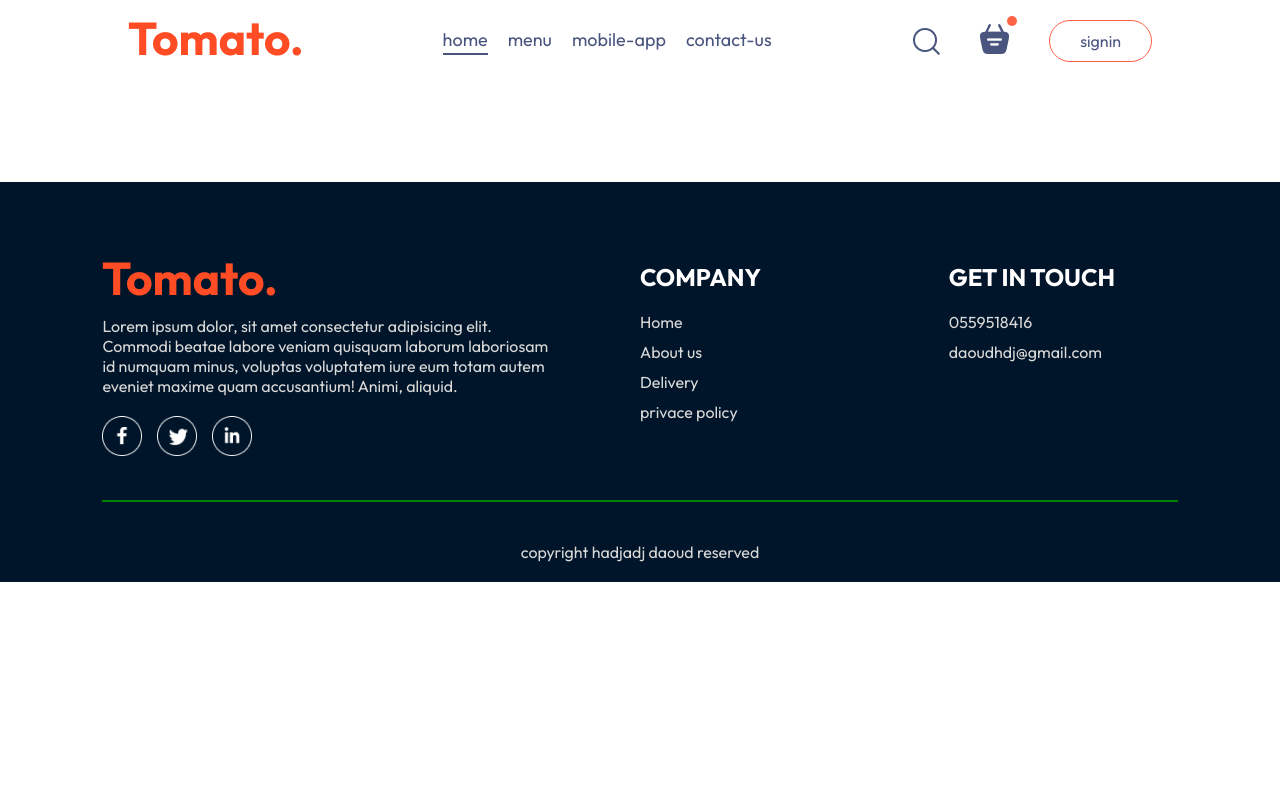
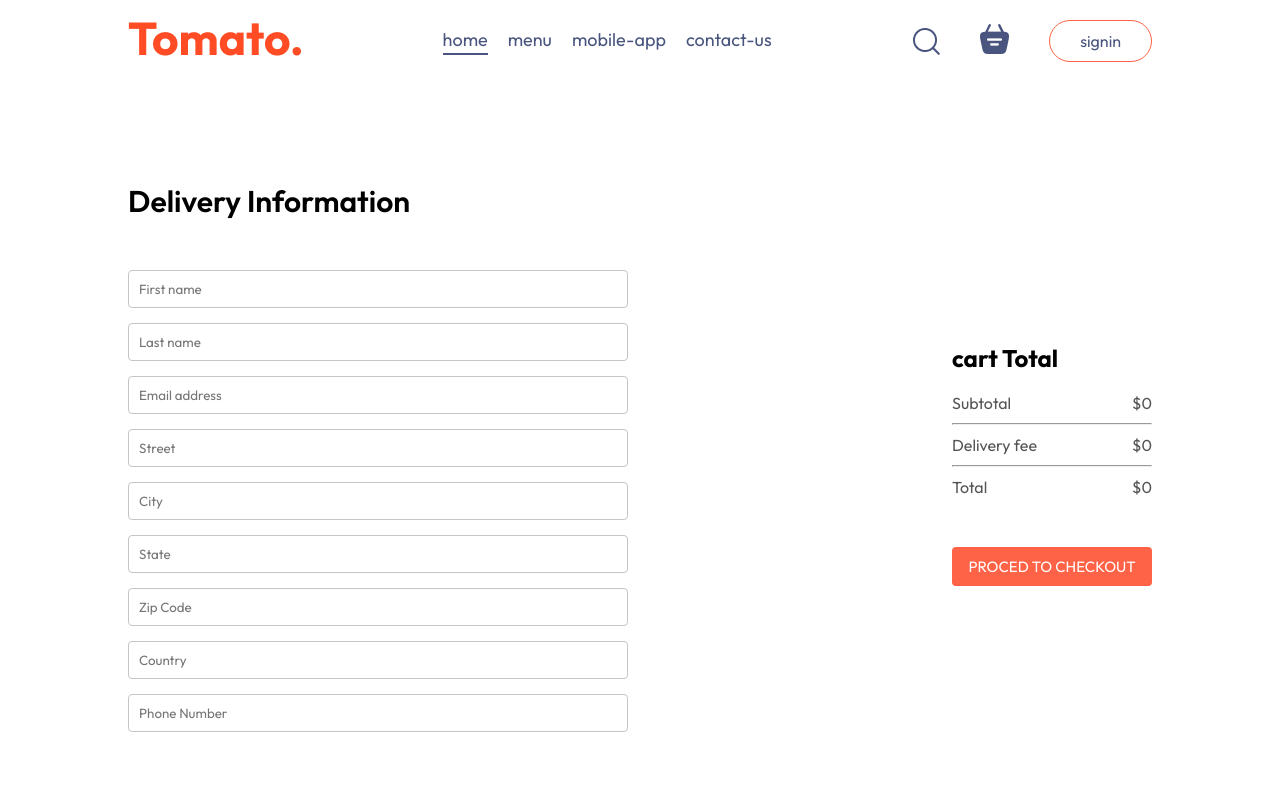
Before and after one commit to HADJADJDAOUD/undre_dev, a React (Vite) app in the folder frontend/: page /order in a window 1280 px wide. Shown: the top 800 px of the page. Built offline with nearby package versions, Linux system fonts and the light colour scheme.

Commit message:
completed frontend

```diff
--- a/frontend/src/App.jsx
+++ b/frontend/src/App.jsx
@@ -19,7 +19,7 @@
         <Routes>
           <Route path="/" element={<Home />} />
           <Route path="/cart" element={<Cart />} />
-          <Route path="/placeorder" element={<PlcaeOrder />} />
+          <Route path="/order" element={<PlcaeOrder />} />
 
         </Routes>
       </div>
--- a/frontend/src/components/FoodItem/FoodItem.jsx
+++ b/frontend/src/components/FoodItem/FoodItem.jsx
@@ -4,7 +4,8 @@
 import { useContext } from "react";
 import { StoreContext } from "../StoreContext";
 const FoodItem = ({ id, name, price, description, image }) => {
-  const { cartItems, addTocart, removeFromcart } = useContext(StoreContext);
+  console.log('this is id',id)
+  const { cartItems, addTocart, removeFromCart } = useContext(StoreContext);
   return (
     <div className="food-item">
       <div className="food-item-image-container">
@@ -18,7 +19,7 @@
         ) : (
           <div className="food-item-counter">
             <img
-              onClick={() => removeFromcart(id)}
+              onClick={() => removeFromCart(id)}
               src={assets.remove_icon_red}
               alt=""
             />
--- a/frontend/src/components/Navbar/Navbar.jsx
+++ b/frontend/src/components/Navbar/Navbar.jsx
@@ -1,31 +1,59 @@
-import React from 'react'
-import './Navbar.css'
-import { useState } from 'react'
-import {assets} from '../../assets/assets'
-import { Link } from 'react-router-dom'
-const Navbar = ({setShowLogin}) => {
-
-  const [menu,setMenu] = useState("home")
+import React, { useContext } from "react";
+import "./Navbar.css";
+import { useState } from "react";
+import { assets } from "../../assets/assets";
+import { Link } from "react-router-dom";
+import { StoreContext } from "../StoreContext";
+const Navbar = ({ setShowLogin }) => {
+  const { getTotalCartAmount } = useContext(StoreContext);
+  console.log("this is cart amount", getTotalCartAmount());
+  const [menu, setMenu] = useState("home");
   return (
-    <div className='navbar'>
-      <Link to='/' ><img src={assets.logo} alt="" /></Link>
+    <div className="navbar">
+      <Link to="/">
+        <img src={assets.logo} alt="" />
+      </Link>
       <ul className="navbar-menu">
-        <Link  onClick={()=>setMenu("home")} className={menu==="home"?"active":""} >home</Link>
-        <a href='#explore-menu' onClick={()=>setMenu("menu")} className={menu==="menu"?"active":""} >menu</a>
-        <a href='#app-download' onClick={()=>setMenu("mobile-app")} className={menu==="mobile-app"?"active":""} >mobile-app</a>
-        <a href='#footer' onClick={()=>setMenu("contact-us")} className={menu==="contact-us"?"active":""} >contact-us</a>
+        <Link
+          onClick={() => setMenu("home")}
+          className={menu === "home" ? "active" : ""}
+        >
+          home
+        </Link>
+        <a
+          href="#explore-menu"
+          onClick={() => setMenu("menu")}
+          className={menu === "menu" ? "active" : ""}
+        >
+          menu
+        </a>
+        <a
+          href="#app-download"
+          onClick={() => setMenu("mobile-app")}
+          className={menu === "mobile-app" ? "active" : ""}
+        >
+          mobile-app
+        </a>
+        <a
+          href="#footer"
+          onClick={() => setMenu("contact-us")}
+          className={menu === "contact-us" ? "active" : ""}
+        >
+          contact-us
+        </a>
       </ul>
       <div className="navbar-right">
         <img src={assets.search_icon} alt="" />
         <div className="navbar-search-icon">
-          <Link to='/cart' ><img   src={assets.basket_icon} alt="" /></Link>
-          <div className="dot"></div>
-
+          <Link to="/cart">
+            <img src={assets.basket_icon} alt="" />
+          </Link>
+          <div className={getTotalCartAmount()==0 ? "" : "dot"}></div>
         </div>
-        <button onClick={()=>setShowLogin(true)}>signin</button>
+        <button onClick={() => setShowLogin(true)}>signin</button>
       </div>
     </div>
-  )
-}
+  );
+};
 
-export default Navbar
+export default Navbar;
--- a/frontend/src/components/StoreContext.jsx
+++ b/frontend/src/components/StoreContext.jsx
@@ -21,6 +21,18 @@
       return updatedItems;
     });
   };
+  const getTotalCartAmount = () => {
+    let totalAmount=0;
+    for (const item in cartItems) {
+    if(cartItems[item]>0){
+      let itemInfo = food_list.find((product) => product._id === item);
+      totalAmount+=itemInfo.price*cartItems[item];
+    }
+
+    }
+    return totalAmount;
+  }
+
 
   const contextValue = {
     food_list,
@@ -28,6 +40,7 @@
     addTocart,
     removeFromCart,
     setcartItems,
+    getTotalCartAmount,
   };
   useEffect(() => {
     console.log(cartItems);
--- a/frontend/src/pages/Cart/Cart.jsx
+++ b/frontend/src/pages/Cart/Cart.jsx
@@ -2,10 +2,11 @@
 import "./Cart.css";
 
 import { StoreContext } from "../../components/StoreContext";
+import { useNavigate } from "react-router-dom";
 const Cart = () => {
-  const { cartItems, food_list, removeFromCart } = useContext(StoreContext);
-  console.log("this is cart items", cartItems);
-  console.log("this is food list", food_list);
+  const { cartItems, food_list, removeFromCart , getTotalCartAmount } = useContext(StoreContext);
+  const navigate = useNavigate();
+  console.log("this is cart items", getTotalCartAmount());
   return (
     <div className="cart">
       <div className="cart-items">
@@ -45,22 +46,22 @@
           <div>
             <div className="cart-total-details">
               <p>Subtotal</p>
-              <p>{0}</p>
+              <p>${getTotalCartAmount()}</p>
             </div>
             <hr />
             <div className="cart-total-details">
               <p>Delivery fee</p>
-              <p>{2}</p>
+              <p>${getTotalCartAmount()==0?0:2}</p>
 
             </div>
             <hr />
             <div className="cart-total-details">
               <p>Total</p>
-              <p>{0}</p>
+              <p>${getTotalCartAmount()==0?0:getTotalCartAmount()+2}</p>
             </div>
 
           </div>
-          <button>PROCED TO CHECKOUT</button>
+          <button onClick={()=>navigate("/order")} >PROCED TO CHECKOUT</button>
         </div>
         <div className="cart-promo-code">
           <div>
--- a/frontend/src/pages/PlcaeOrder/PlaceOrder.css
+++ b/frontend/src/pages/PlcaeOrder/PlaceOrder.css
@@ -0,0 +1,59 @@
+.place-order{
+    display: flex;
+
+    align-items: center;
+    justify-content: space-between;
+
+    gap: 50px;
+    margin-top: 100px;
+}
+.place-order-left{
+    width: 100%;
+    max-width: max(30%,500px);
+
+}
+.place-order-left .title{
+    font-size: 30px;
+    font-weight: 600;
+    margin-bottom: 50px;
+
+}
+
+.place-order-left input{
+    margin-bottom: 15px;
+    width: 100%;
+    padding: 10px;
+    border:1px solid #c5c5c5;
+    border-radius: 4px;
+    outline-color: tomato;
+}
+.place-order-left .multi-field{
+display: flex;
+gap:10px;
+    max-width: max(40%,500px);
+
+}
+.place-order .cart-total button{
+    margin-top: 30px;
+}
+
+@media screen and (max-width: 768px) {
+    .place-order{
+        flex-direction: column;
+        align-items: center;
+        gap: 0px;
+    }
+    .place-order-left{
+        max-width: 100%;
+    }
+    .place-order-left .title{
+        font-size: 25px;
+    }
+    .place-order-left input{
+        width: 100%;
+    }
+    .place-order-left .multi-field{
+        max-width: 100%;
+    }
+
+}
--- a/frontend/src/pages/PlcaeOrder/PlcaeOrder.jsx
+++ b/frontend/src/pages/PlcaeOrder/PlcaeOrder.jsx
@@ -1,11 +1,56 @@
-import React from 'react'
+import React, { useContext } from "react";
+import { useNavigate } from "react-router-dom";
+import { StoreContext } from "../../components/StoreContext";
+import './PlaceOrder.css'
+const PlcaeOrder = () => {
+  const {getTotalCartAmount} = useContext(StoreContext);
+  const navigate = useNavigate();
+  return (
+    <form className="place-order">
+      <div className="place-order-left">
+        <p className="title">Delivery Information</p>
+        <div className="multi-fields">
+          <input type="text" placeholder="First name" />
+          <input type="text" placeholder="Last name" />
+        </div>
+        <input type="email" placeholder="Email address" />
+        <input type="text" placeholder="Street" />
+        <div className="multi-fields">
+          <input type="text" placeholder="City" />
+          <input type="text" placeholder="State" />
+        </div>
+        <div className="multi-fields">
+          <input type="text" placeholder="Zip Code" />
+          <input type="text" placeholder="Country" />
+        </div>
+        <input type="text" placeholder="Phone Number" />
+      </div>
+      <div className="place-order-right">
+      <div className="cart-total">
+          <h2>cart Total</h2>
+          <div>
+            <div className="cart-total-details">
+              <p>Subtotal</p>
+              <p>${getTotalCartAmount()}</p>
+            </div>
+            <hr />
+            <div className="cart-total-details">
+              <p>Delivery fee</p>
+              <p>${getTotalCartAmount()==0?0:2}</p>
 
-const PlcaeOrder = () => {
-  return (
-    <div>
+            </div>
+            <hr />
+            <div className="cart-total-details">
+              <p>Total</p>
+              <p>${getTotalCartAmount()==0?0:getTotalCartAmount()+2}</p>
+            </div>
 
-    </div>
-  )
-}
+          </div>
+          <button onClick={()=>navigate("/order")} >PROCED TO CHECKOUT</button>
+        </div>
+      </div>
+    </form>
+  );
+};
 
-export default PlcaeOrder
+export default PlcaeOrder;
```
